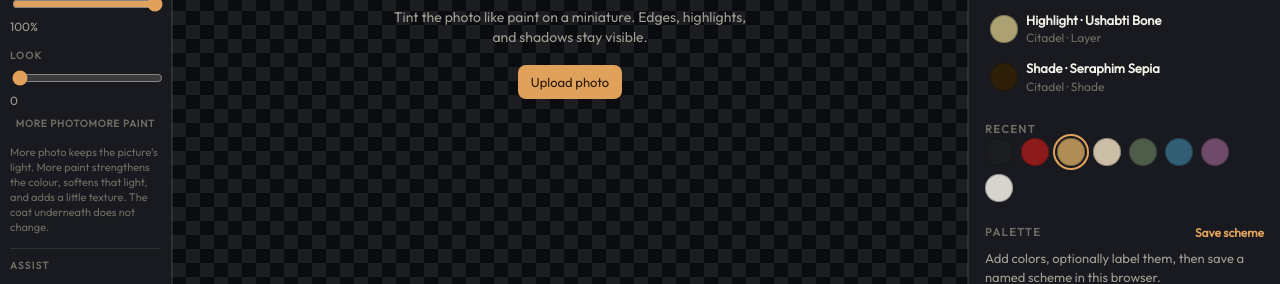
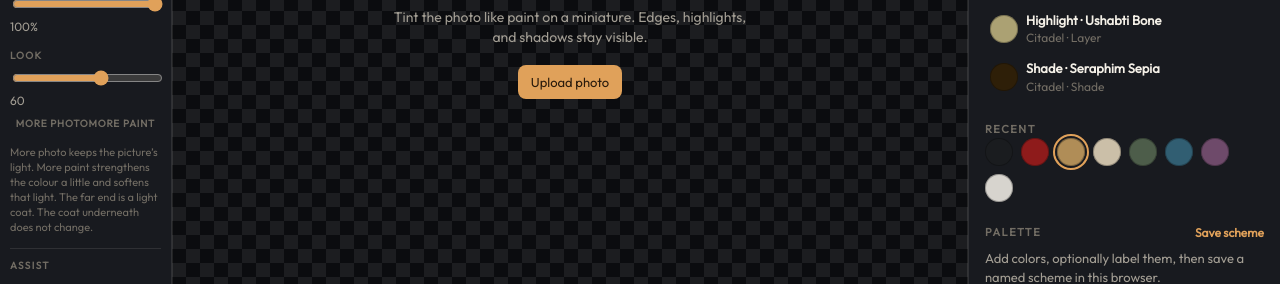
Before and after one commit to William-M-Cloutier/warpaint-studio, a React (Vite) app: page / in a window 1280 px wide. Shown: the part 453-737 px from the top of the page. Built offline with nearby package versions, Linux system fonts and the light colour scheme.

Commit message:
Soften the Look slider so 100 matches the old strength of about 15.
The control stays 0–100. The coat uses slider/100 × 15, and it opens at 60 (effective 9).

Co-authored-by: William Cloutier <William-M-Cloutier@users.noreply.github.com>

```diff
--- a/src/components/ToolStrip.tsx
+++ b/src/components/ToolStrip.tsx
@@ -226,7 +226,7 @@ export function ToolStrip({
         <span>More paint</span>
       </p>
       <p className="tool-note">
-        More photo keeps the picture’s light. More paint strengthens the colour, softens that light, and adds a little texture. The coat underneath does not change.
+        More photo keeps the picture’s light. More paint strengthens the colour a little and softens that light. The far end is a light coat. The coat underneath does not change.
       </p>
       {showEdgeSnap && (
         <EdgeSnapControls
--- a/src/lib/paintSurface.ts
+++ b/src/lib/paintSurface.ts
@@ -15,7 +15,7 @@ import {
 } from './edgeSnap'
 import { clampPhotoScale, fitPhotoScale } from './photoScale'
 import { MAX_SECTION_HISTORY, SectionLayer } from './sectionLayer'
-import { compositeSurface, sampleTintHex } from './tint'
+import { PAINT_LOOK_DEFAULT, compositeSurface, paintLookBlend, sampleTintHex } from './tint'
 import {
   MAX_HISTORY,
   clampBounds,
@@ -254,7 +254,7 @@ export class PaintSurface {
   private showEdges = false
   private edgeSnap = false
   private snapStrength = DEFAULT_SNAP_STRENGTH
-  private paintLook = 0
+  private paintLook = PAINT_LOOK_DEFAULT
   private edgeMask: Uint8Array | null = null
   private maskMode: MaskMode = 'new'
   private readonly sections = new SectionLayer()
@@ -1700,7 +1700,7 @@ export class PaintSurface {
     try {
       const tint = tintCtx.getImageData(region.x, region.y, region.w, region.h)
       const photo = photoCtx.getImageData(region.x, region.y, region.w, region.h)
-      compositeSurface(tint.data, photo.data, tint.data, this.paintLook, region.x, region.y, region.w)
+      compositeSurface(tint.data, photo.data, tint.data, paintLookBlend(this.paintLook), region.x, region.y, region.w)
       display.putImageData(tint, region.x, region.y)
     } catch {
       this.presentFailed = true
--- a/src/lib/storage.ts
+++ b/src/lib/storage.ts
@@ -1,4 +1,5 @@
 import { DEFAULT_COLOR, STARTER_COLORS, normalizeHex } from './color'
+import { PAINT_LOOK_DEFAULT } from './tint'
 import type { BackdropChoice, ColorScheme, SchemeColor, StudioPrefs, ThemeName } from '../types'
 
 export const THEME_KEY = 'warpaint-studio:theme'
@@ -84,7 +85,7 @@ export function defaultPrefs(): StudioPrefs {
     recent: [...STARTER_COLORS],
     brushSize: 28,
     opacity: 1,
-    paintLook: 0,
+    paintLook: PAINT_LOOK_DEFAULT,
     backdrop: 'checker',
     backdropColor: '#3a3a3a',
   }
--- a/src/lib/tint.ts
+++ b/src/lib/tint.ts
@@ -11,6 +11,21 @@ const PIVOT_LUMINANCE = 0.5
  * Keeps a highlight lighter than the body of the paint without blowing it out.
  */
 const HIGHLIGHT_LIFT = 0.55
+
+/**
+ * The Look control is still 0–100. The coat only uses the low end of the
+ * old full-strength range: slider 100 matches the old strength of about 15.
+ */
+export const PAINT_LOOK_EFFECT_MAX = 15
+
+/** Slider position, as 0–1 of the 0–100 control, for a realistic coat (effective 9). */
+export const PAINT_LOOK_DEFAULT = 9 / PAINT_LOOK_EFFECT_MAX
+
+/** Blend amount for `shadePigment` / `compositeSurface` from the 0–1 slider position. */
+export function paintLookBlend(slider: number): number {
+  const ui = Math.min(1, Math.max(0, slider))
+  return (ui * PAINT_LOOK_EFFECT_MAX) / 100
+}
 
 function luminance(r: number, g: number, b: number): number {
   return (0.2126 * r + 0.7152 * g + 0.0722 * b) / 255
--- a/src/types.ts
+++ b/src/types.ts
@@ -74,7 +74,7 @@ export type StudioPrefs = {
   recent: string[]
   brushSize: number
   opacity: number
-  /** 0 is the original photo-locked tint. 1 is the more-paint look. */
+  /** 0–1 of the 0–100 Look slider. 0 is the original tint. 1 is a light coat (old strength ~15). Opens at 0.6. */
   paintLook: number
   backdrop: BackdropChoice
   backdropColor: string
```
Also changed, not shown: scripts/check-look.ts (+14 -1 lines), 1 other file (tests, documents, lock files or other folders).
